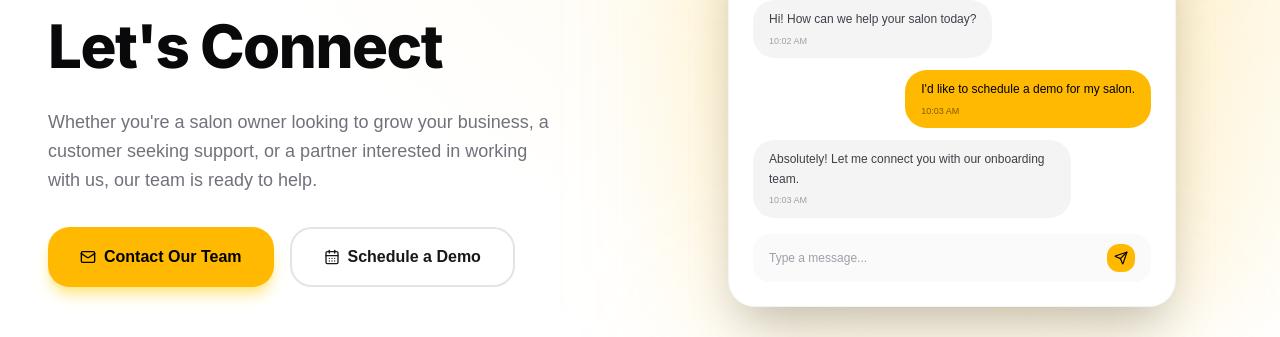
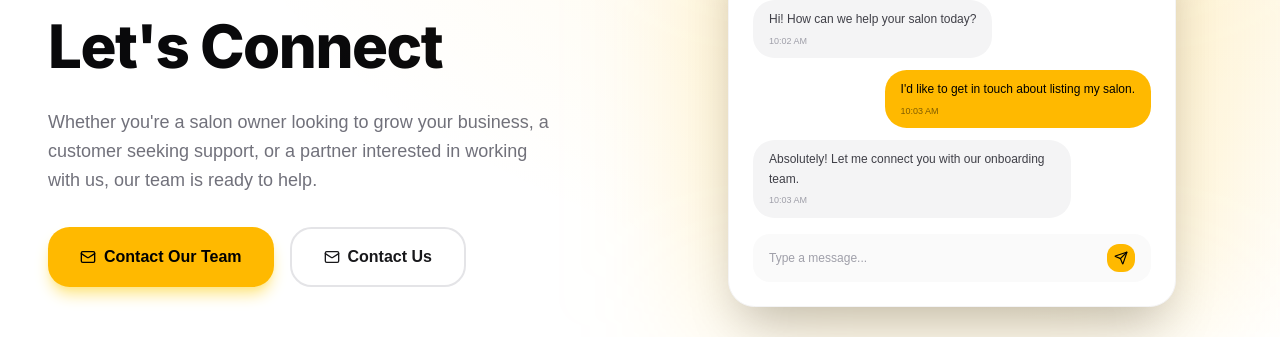
Before and after one commit to 6425/Trimma, a Next.js app in the folder apps/web/: page /contact in a window 1280 px wide. Shown: the part 251-588 px from the top of the page. Built offline with nearby package versions, Linux system fonts and the light colour scheme; no server answers; the database is empty.

Commit message:
Replace Live Demo CTAs with Contact Us across marketing pages

```diff
--- a/apps/web/src/app/about/page.tsx
+++ b/apps/web/src/app/about/page.tsx
@@ -2,9 +2,9 @@ import Link from "next/link";
 import {
   ArrowRight,
   Building2,
-  CalendarDays,
   Globe,
   Heart,
+  Mail,
   MapPin,
   Shield,
   Sparkles,
@@ -226,8 +226,8 @@ export default function AboutPage() {
               href="/contact"
               className="inline-flex items-center justify-center gap-2 border-2 border-zinc-200 hover:border-zinc-300 text-zinc-900 font-bold px-10 py-4 rounded-2xl transition-all hover:scale-[1.03]"
             >
-              <CalendarDays className="w-4 h-4" />
-              Book a Demo
+              <Mail className="w-4 h-4" />
+              Contact Us
             </Link>
           </div>
         </div>
--- a/apps/web/src/app/contact/page.tsx
+++ b/apps/web/src/app/contact/page.tsx
@@ -100,7 +100,7 @@ const FAQS = [
   },
   {
     q: "What support channels are available?",
-    a: "We offer email support (24-hour response), WhatsApp chat (7 days a week), a self-service knowledge base, and live demo bookings for salon owners.",
+    a: "We offer email support (24-hour response), WhatsApp chat (7 days a week), a self-service knowledge base, and direct contact with our team for salon owners.",
   },
   {
     q: "Is Trimma available for multiple business types?",
@@ -175,7 +175,7 @@ function HeroIllustration() {
         <div className="space-y-3">
           {[
             { from: "support", text: "Hi! How can we help your salon today?", time: "10:02 AM" },
-            { from: "user", text: "I'd like to schedule a demo for my salon.", time: "10:03 AM" },
+            { from: "user", text: "I'd like to get in touch about listing my salon.", time: "10:03 AM" },
             { from: "support", text: "Absolutely! Let me connect you with our onboarding team.", time: "10:03 AM" },
           ].map((msg, i) => (
             <div key={i} className={`flex ${msg.from === "user" ? "justify-end" : "justify-start"}`}>
@@ -268,11 +268,11 @@ export default function ContactPage() {
                 Contact Our Team
               </a>
               <a
-                href="mailto:sales@trimma.io?subject=Demo%20Request"
+                href="#contact-form"
                 className="inline-flex items-center justify-center gap-2 bg-white border-2 border-zinc-200 hover:border-zinc-300 text-zinc-900 font-bold px-8 py-4 rounded-2xl transition-all hover:scale-[1.02]"
               >
-                <CalendarDays className="w-4 h-4" />
-                Schedule a Demo
+                <Mail className="w-4 h-4" />
+                Contact Us
               </a>
             </div>
           </div>
@@ -611,13 +611,13 @@ export default function ContactPage() {
               <Users className="w-4 h-4" />
               Become a Partner
             </Link>
-            <a
-              href="mailto:sales@trimma.io?subject=Demo%20Request"
+            <Link
+              href="#contact-form"
               className="inline-flex items-center justify-center gap-2 bg-white/10 hover:bg-white/20 border border-white/20 text-white font-bold px-10 py-4 rounded-2xl transition-all hover:scale-[1.03]"
             >
-              <CalendarDays className="w-4 h-4" />
-              Book a Demo
-            </a>
+              <Mail className="w-4 h-4" />
+              Contact Us
+            </Link>
           </div>
         </div>
       </section>
--- a/apps/web/src/app/features/FeaturesContent.tsx
+++ b/apps/web/src/app/features/FeaturesContent.tsx
@@ -420,9 +420,12 @@ export function FeaturesContent() {
               <div className="absolute inset-0 bg-gradient-to-t from-black/40 via-transparent to-transparent" />
               <div className="absolute bottom-4 left-4 right-4 flex items-center justify-between">
                 <span className="text-white text-sm font-bold">Trimma OS Dashboard</span>
-                <span className="text-xs font-semibold text-black bg-[#F5B700] px-3 py-1 rounded-full">
-                  Live Demo
-                </span>
+                <Link
+                  href="/contact"
+                  className="text-xs font-semibold text-black bg-[#F5B700] hover:bg-[#FFC947] px-3 py-1 rounded-full transition-colors"
+                >
+                  Contact Us
+                </Link>
               </div>
             </div>
           </div>
```
